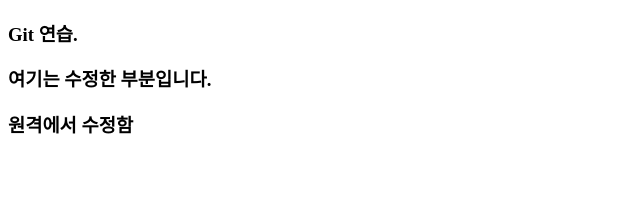
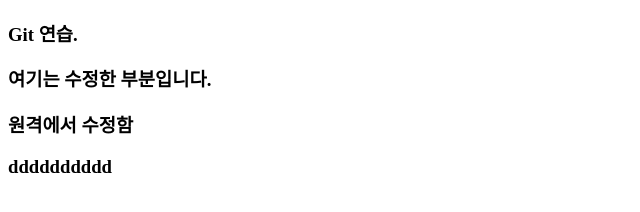
Before and after one commit to kimgun8376/html, a plain HTML site: page index.html in a window 1280 px wide. Shown: the whole page, without its empty margins (0-640 px from the left). Drawn offline with Linux system fonts and the light colour scheme.

Commit message:
Update index.html

```diff
--- a/index.html
+++ b/index.html
@@ -9,5 +9,6 @@
   <h3>Git 연습.</h3>
   <h3>여기는 수정한 부분입니다.</h3>
   <h3>원격에서 수정함</h3>
+  <h3>dddddddddd</h3>
 </body>
 </html>
```
